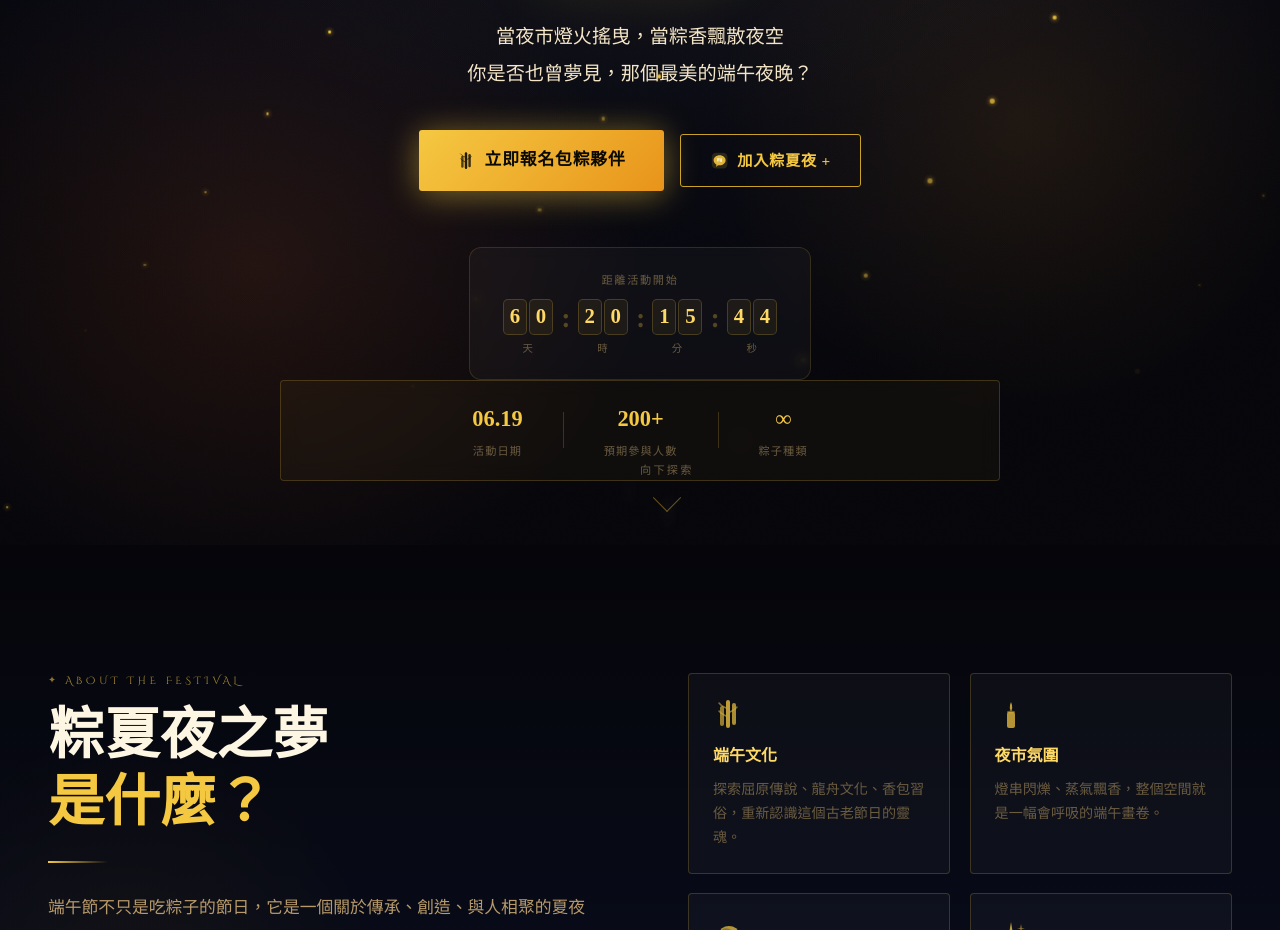
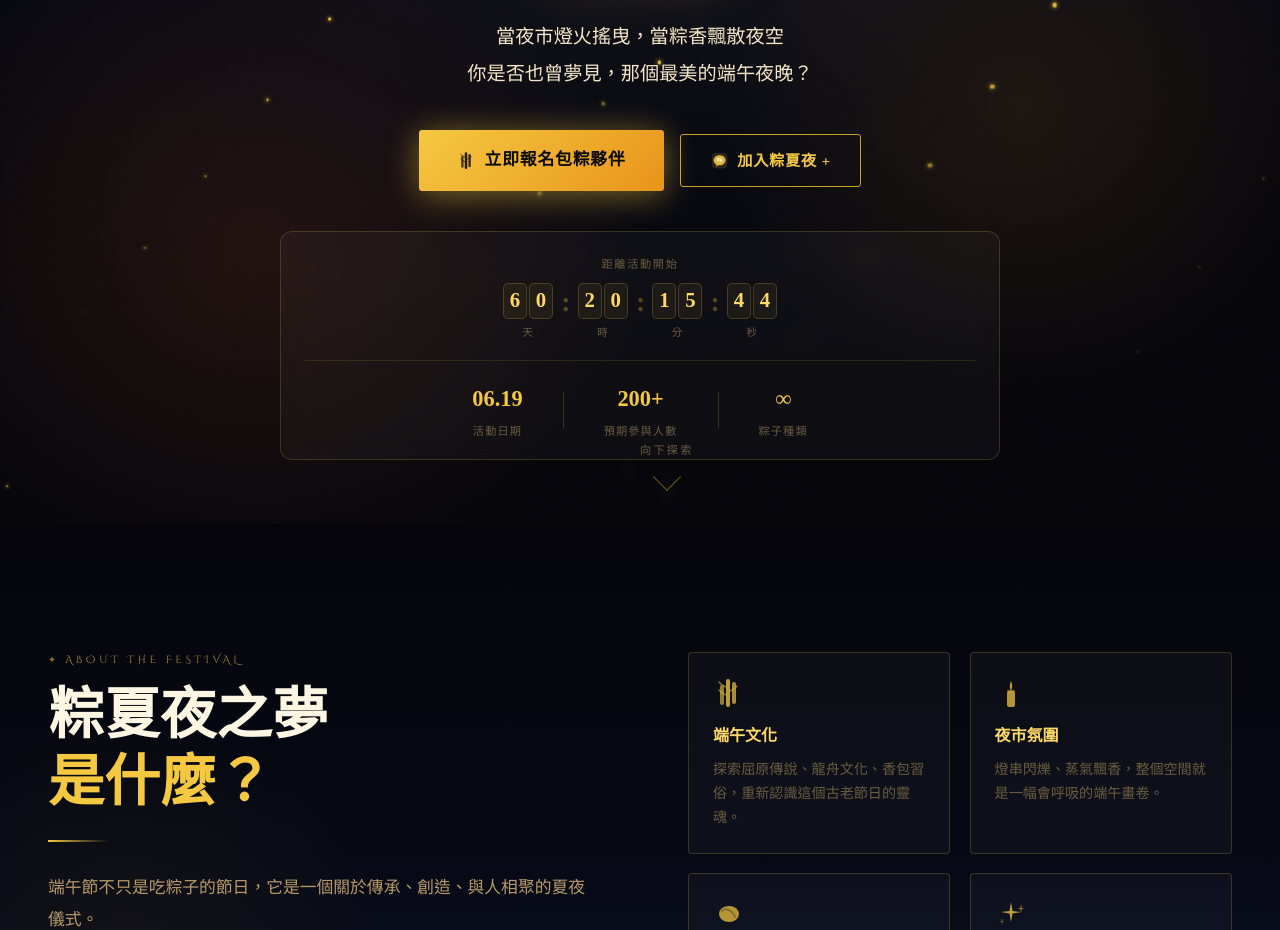
Before and after one commit to sumucheng158-design/zong-dream, a React (Create React App) app: page / in a window 1280 px wide. Shown: the part 855-1785 px from the top of the page. Built offline with nearby package versions, Linux system fonts and the light colour scheme.

Commit message:
1916 update

```diff
--- a/src/components/Hero.css
+++ b/src/components/Hero.css
@@ -191,7 +191,7 @@
   justify-content: center;
   align-items: center;
   flex-wrap: wrap;
-  margin-bottom: 3.5rem;
+  margin-bottom: 2.5rem;
 }
 .hero-cta-main {
   font-size: 1.05rem !important;
@@ -203,18 +203,113 @@
   gap: 0.5rem;
 }
 
-/* Stats bar */
+/* ── 合併資訊卡（倒數 + 統計）────────────────────────────────── */
+.hero-info-card {
+  display: flex;
+  flex-direction: column;
+  align-items: center;
+  border: 1px solid rgba(245, 200, 66, 0.18);
+  border-radius: 12px;
+  background: rgba(255, 255, 255, 0.03);
+  backdrop-filter: blur(10px);
+  overflow: hidden;
+}
+
+/* 倒數區塊 */
+.cd-section {
+  display: flex;
+  flex-direction: column;
+  align-items: center;
+  gap: 0.6rem;
+  padding: 1.4rem 2rem 1.2rem;
+  width: 100%;
+}
+
+.cd-label-top {
+  font-family: var(--font-body);
+  font-size: 0.7rem;
+  letter-spacing: 0.15em;
+  text-transform: uppercase;
+  color: var(--text-muted);
+}
+
+.cd-track {
+  display: flex;
+  align-items: flex-start;
+  gap: 0.5rem;
+}
+
+.cd-unit {
+  display: flex;
+  flex-direction: column;
+  align-items: center;
+  gap: 4px;
+  min-width: 52px;
+}
+
+.cd-digits {
+  display: flex;
+  gap: 2px;
+}
+
+.cd-digit {
+  display: inline-flex;
+  align-items: center;
+  justify-content: center;
+  width: 24px;
+  height: 36px;
+  background: rgba(245, 200, 66, 0.06);
+  border: 1px solid rgba(245, 200, 66, 0.2);
+  border-radius: 5px;
+  font-family: var(--font-serif);
+  font-size: 1.3rem;
+  font-weight: 700;
+  color: var(--gold-light);
+  line-height: 1;
+  transition: color 0.2s;
+}
+
+.cd-label {
+  font-size: 0.65rem;
+  letter-spacing: 0.06em;
+  color: var(--text-muted);
+  text-transform: uppercase;
+}
+
+.cd-sep {
+  font-size: 1.4rem;
+  font-weight: 700;
+  color: rgba(245, 200, 66, 0.3);
+  line-height: 36px;
+  align-self: flex-start;
+  padding-top: 0px;
+}
+
+.cd-expired-text {
+  font-family: var(--font-serif);
+  font-size: 1.1rem;
+  color: var(--gold-light);
+  padding: 1.4rem 2rem;
+}
+
+/* 分隔線 */
+.hero-info-divider {
+  width: calc(100% - 3rem);
+  height: 1px;
+  background: rgba(245, 200, 66, 0.12);
+  margin: 0 1.5rem;
+}
+
+/* 統計區塊 */
 .hero-stats {
   display: flex;
   align-items: center;
   justify-content: center;
   gap: 2.5rem;
   padding: 1.2rem 2rem;
-  border: 1px solid var(--border-gold);
-  border-radius: 4px;
-  background: rgba(245, 200, 66, 0.04);
-  backdrop-filter: blur(10px);
+  width: 100%;
 }
+
 .stat {
   display: flex;
   flex-direction: column;
@@ -277,9 +372,19 @@
   .hero { padding: 7rem 1.5rem 5rem; }
   .hero-logo { width: 180px; height: 180px; }
   .hero-cta-line { display: inline-flex; align-items: center; gap: 0.5rem; }
-  .hero-stats { gap: 1.5rem; padding: 1rem 1.5rem; }
-  .stat-num { font-size: 1.1rem; }
   .hero-cta-group { flex-direction: column; }
   .hero-cta-main { width: 100%; justify-content: center; }
   .btn-outline { width: 100%; justify-content: center; }
+  .hero-stats { gap: 1.5rem; padding: 1rem 1.5rem; }
+  .stat-num { font-size: 1.1rem; }
+  .cd-unit { min-width: 42px; }
+  .cd-digit { width: 20px; height: 30px; font-size: 1.05rem; }
+  .cd-sep { font-size: 1.1rem; line-height: 30px; }
 }
+
+@media (prefers-reduced-motion: reduce) {
+  .cd-track > .cd-unit:last-of-type,
+  .cd-track > .cd-sep:last-of-type {
+    display: none;
+  }
+}
--- a/src/components/Hero.js
+++ b/src/components/Hero.js
@@ -1,11 +1,9 @@
 import React from 'react';
 import './Hero.css';
-import { FORM_URL, LINE_URL, EVENT_DATE_DISPLAY } from '../config';
+import { FORM_URL, LINE_URL, EVENT_DATE_DISPLAY, EVENT_DATE } from '../config';
 import { IconBamboo, IconLine } from './Icons';
 import { useCountUp } from '../hooks/useCountUp';
-import Countdown from './Countdown';
-
-
+import { useCountdown } from '../hooks/useCountdown';
 
 function LanternString({ count = 8, top = '8%', delay = 0 }) {
   return (
@@ -32,11 +30,23 @@ const PARTICLES = Array.from({ length: 20 }, (_, i) => ({
   height: `${2 + (i * 0.17) % 3}px`,
 }));
 
+function Pad({ value, label }) {
+  const display = String(value).padStart(2, '0');
+  return (
+    <div className="cd-unit">
+      <div className="cd-digits" aria-label={`${value} ${label}`}>
+        {display.split('').map((d, i) => (
+          <span key={i} className="cd-digit">{d}</span>
+        ))}
+      </div>
+      <span className="cd-label">{label}</span>
+    </div>
+  );
+}
+
 export default function Hero() {
-  // Count-up animations for stats (第2、第3個數字格)
-  // 第1格是日期文字，不需要動畫；第2、第3格目前是文字，以後若改為數字可加在這裡
-  // 預留 participant count 作為未來範例
   const participants = useCountUp(200, 1800);
+  const { days, hours, minutes, seconds, isExpired } = useCountdown(EVENT_DATE);
 
   return (
     <section className="hero" id="hero">
@@ -119,10 +129,33 @@ export default function Hero() {
           </a>
         </div>
 
-        {/* 倒數計時器 */}
-        <Countdown />
+        {/* 合併倒數 + 統計的資訊卡 */}
+        <div className="hero-info-card fade-up visible delay-5">
+          {isExpired ? (
+            <div className="cd-expired-text" aria-live="polite">粽夏夜活動已開始！🎉</div>
+          ) : (
+            <div
+              className="cd-section"
+              role="timer"
+              aria-label={`距離 ${EVENT_DATE_DISPLAY} 活動開始還有 ${days} 天 ${hours} 小時 ${minutes} 分 ${seconds} 秒`}
+              aria-live="off"
+            >
+              <div className="cd-label-top">距離活動開始</div>
+              <div className="cd-track">
+                <Pad value={days}    label="天" />
+                <span className="cd-sep" aria-hidden="true">:</span>
+                <Pad value={hours}   label="時" />
+                <span className="cd-sep" aria-hidden="true">:</span>
+                <Pad value={minutes} label="分" />
+                <span className="cd-sep" aria-hidden="true">:</span>
+                <Pad value={seconds} label="秒" />
+              </div>
+            </div>
+          )}
 
-        <div className="hero-stats fade-up visible delay-5">
+          <div className="hero-info-divider" aria-hidden="true" />
+
+          <div className="hero-stats">
             <div className="stat">
               <span className="stat-num">{EVENT_DATE_DISPLAY.replace('2026.', '')}</span>
               <span className="stat-label">活動日期</span>
@@ -145,6 +178,7 @@ export default function Hero() {
             </div>
           </div>
         </div>
+      </div>
 
       <div className="hero-scroll-hint" aria-hidden="true">
         <span>向下探索</span>
```
Lines whose indentation alone changed are shown as unchanged.
